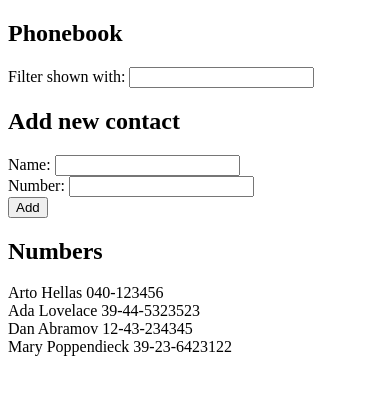
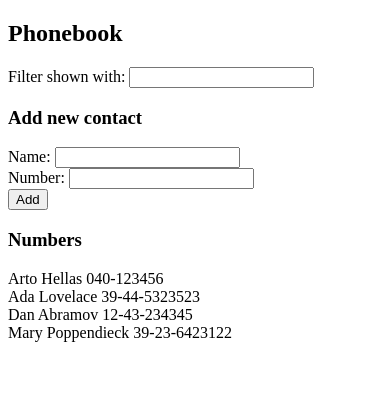
Before and after one commit to elaktupp/fullstackcourse, a React (Vite) app in the folder part2/phonebook/: page / in a window 390 px wide. Shown: the top 394 px of the page. Built offline with nearby package versions, Linux system fonts and the light colour scheme.

Commit message:
Part 2 - Exercises 2.10 the phonebook step 5. Code split to components.

```diff
--- a/part2/phonebook/src/App.jsx
+++ b/part2/phonebook/src/App.jsx
@@ -1,4 +1,7 @@
 import { useState } from "react";
+import Filter from "./components/Filter";
+import PersonForm from "./components/PersonForm";
+import Persons from "./components/Persons";
 
 const App = () => {
   const [persons, setPersons] = useState([
@@ -43,38 +46,26 @@ const App = () => {
       alert(`${newName} is alreayd added to phonebook.`);
     } else {
       const newPerson = { name: newName, number: newNumber };
-      console.log(newPerson);
       setPersons(persons.concat(newPerson));
-      console.log(persons.prev);
       setNewName("");
+      setNewNumber("");
     }
   };
 
   return (
     <div>
       <h2>Phonebook</h2>
-      <div>
-        Filter shown with:{" "}
-        <input value={newFilter} onChange={handleFilterChange} />
-      </div>
-      <h2>Add new contact</h2>
-      <form onSubmit={handleAddContact}>
-        <div>
-          Name: <input value={newName} onChange={handleNameChange} />
-        </div>
-        <div>
-          Number: <input value={newNumber} onChange={handleNumberChange} />
-        </div>
-        <div>
-          <button type="submit">Add</button>
-        </div>
-      </form>
-      <h2>Numbers</h2>
-      {contactList.map((p, i) => (
-        <div key={p.name}>
-          {p.name} {p.number}
-        </div>
-      ))}
+      <Filter newFilter={newFilter} handleFilterChange={handleFilterChange} />
+      <h3>Add new contact</h3>
+      <PersonForm
+        handleAddContact={handleAddContact}
+        newName={newName}
+        handleNameChange={handleNameChange}
+        newNumber={newNumber}
+        handleNumberChange={handleNumberChange}
+      />
+      <h3>Numbers</h3>
+      <Persons contactList={contactList} />
     </div>
   );
 };
--- /dev/null
+++ b/part2/phonebook/src/components/Filter.jsx
@@ -0,0 +1,12 @@
+import React from "react";
+
+const Filter = ({ newFilter, handleFilterChange }) => {
+  return (
+    <div>
+      Filter shown with:{" "}
+      <input value={newFilter} onChange={handleFilterChange} />
+    </div>
+  );
+};
+
+export default Filter;
--- /dev/null
+++ b/part2/phonebook/src/components/PersonForm.jsx
@@ -0,0 +1,25 @@
+import React from "react";
+
+const PersonForm = ({
+  handleAddContact,
+  newName,
+  handleNameChange,
+  newNumber,
+  handleNumberChange,
+}) => {
+  return (
+    <form onSubmit={handleAddContact}>
+      <div>
+        Name: <input value={newName} onChange={handleNameChange} />
+      </div>
+      <div>
+        Number: <input value={newNumber} onChange={handleNumberChange} />
+      </div>
+      <div>
+        <button type="submit">Add</button>
+      </div>
+    </form>
+  );
+};
+
+export default PersonForm;
--- /dev/null
+++ b/part2/phonebook/src/components/Persons.jsx
@@ -0,0 +1,15 @@
+import React from "react";
+
+const Persons = ({ contactList }) => {
+  return (
+    <div>
+      {contactList.map((p, i) => (
+        <div key={p.name}>
+          {p.name} {p.number}
+        </div>
+      ))}
+    </div>
+  );
+};
+
+export default Persons;
```
